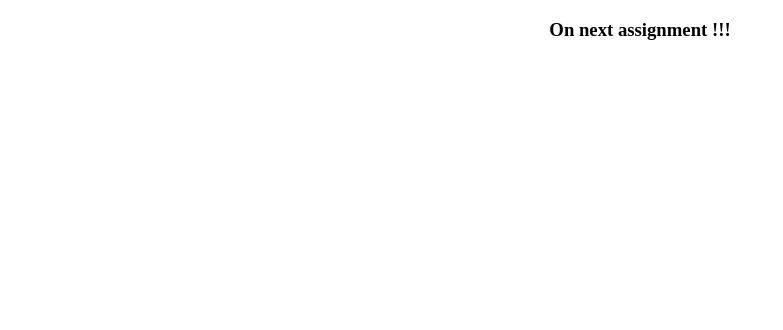
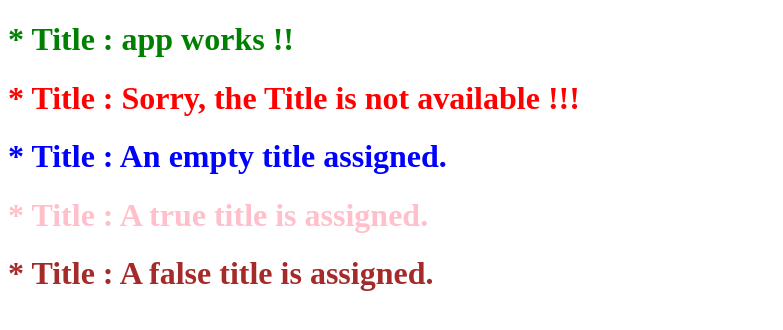
Before and after one commit to sachin2smart/first-ang-project, an Angular app: page / in a window 1280 px wide. Shown: the top 330 px of the page, without its empty margins (0-783 px from the left). Built offline with nearby package versions, Linux system fonts and the light colour scheme.

Commit message:
ngIf, Then and Else properties learned.

```diff
--- a/src/app/app.component.ts
+++ b/src/app/app.component.ts
@@ -36,8 +36,32 @@ import { Component } from '@angular/core';
 //  `,
 
 // Assignment 3
-  template: `
-    <h3 style="text-align:center;font-color:red"> On next assignment !!!</h3>
+//  template: `
+//    <h3 style="text-align:center;font-color:red"> On next assignment !!!</h3>
+
+//   Assignment 4
+  template : `
+
+    <h1 *ngIf="title" style="color:green;">* Title : {{title}}</h1>
+
+    <h1 *ngIf="!title_empty">* Title :  Sorry, the Title is not available !!!</h1>
+
+    <h1 *ngIf="!title; else myTemplate" style="color:yellow">Yellow color will not get asigned. This text will be ignored.</h1>
+
+    <ng-template #myTemplate><h1 style="color:blue">* Title : An empty title assigned.</h1></ng-template>
+
+    <div *ngIf="title; then trueTemplate else falseTemplate">
+        This text will not be displayed.
+    </div>
+
+    <ng-template #trueTemplate><h1 style="color:pink">* Title : A true title is assigned.</h1></ng-template>
+
+    <div *ngIf="!title; then trueTemplate else falseTemplate">
+        This text will not be displayed.
+    </div>
+
+    <ng-template #falseTemplate><h1 style="color:brown">* Title : A false title is assigned.</h1></ng-template>
+
 `,
 
   styleUrls: ['./app.component.css']
```
